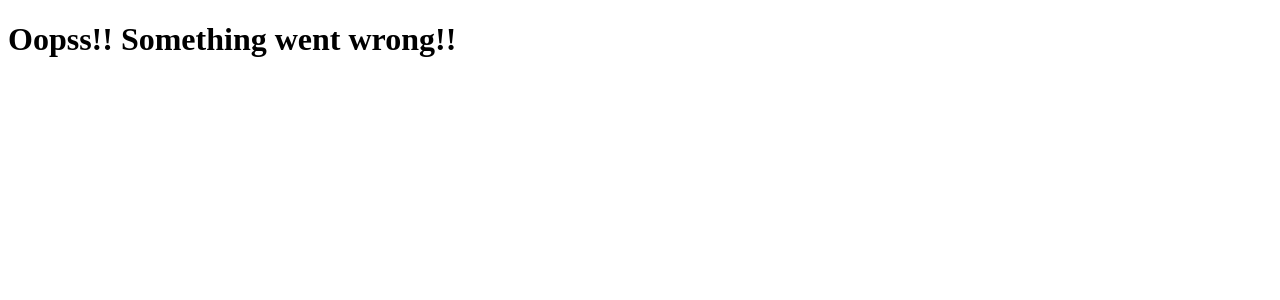
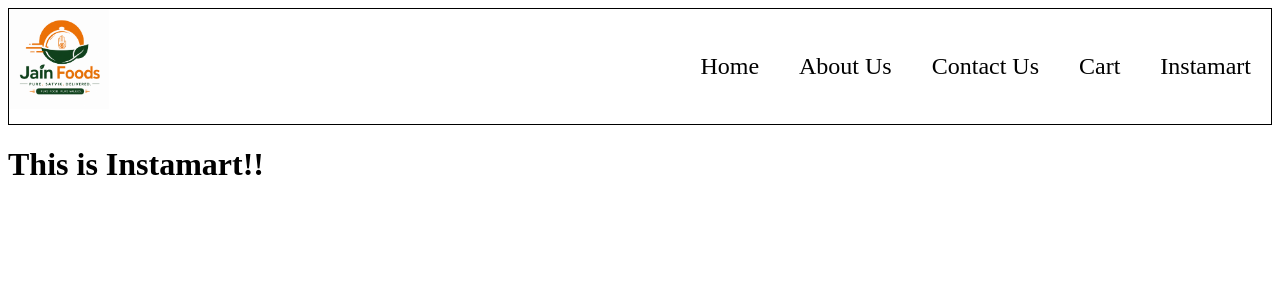
Before and after one commit to arpitjain1619/jain-foods, a React (Vite) app: page /instamart in a window 1280 px wide. Shown: the top 300 px of the page. Built offline with nearby package versions, Linux system fonts and the light colour scheme.

Commit message:
feat: implement dynamic bundling (lazy loading)

```diff
--- a/src/App.js
+++ b/src/App.js
@@ -1,4 +1,4 @@
-import React from "react";
+import React, { lazy, Suspense } from "react";
 import ReactDOM from "react-dom/client";
 import Header from "./components/Header";
 import Body from "./components/Body";
@@ -17,6 +17,8 @@ const AppLayout = () => {
     </div>
   );
 };
+
+const Instamart = lazy(() => import("./components/Instamart"));
 
 const router = createBrowserRouter([
   {
@@ -40,6 +42,14 @@ const router = createBrowserRouter([
         element: <ComingSoon />,
       },
       {
+        path: "/instamart",
+        element: (
+          <Suspense fallback={<h2>Loading...</h2>}>
+            <Instamart />
+          </Suspense>
+        ),
+      },
+      {
         path: "/restaurants/:resId",
         element: <RestaurantMenu />,
       },
--- a/src/components/Header.js
+++ b/src/components/Header.js
@@ -29,6 +29,11 @@ const Header = () => {
               Cart
             </Link>
           </li>
+          <li>
+            <Link className="nav-item" to="/instamart">
+              Instamart
+            </Link>
+          </li>
         </ul>
       </div>
     </div>
--- /dev/null
+++ b/src/components/Instamart.js
@@ -0,0 +1,9 @@
+const Instamart = () => {
+  return (
+    <div>
+      <h1>This is Instamart!!</h1>
+    </div>
+  );
+};
+
+export default Instamart;
```
